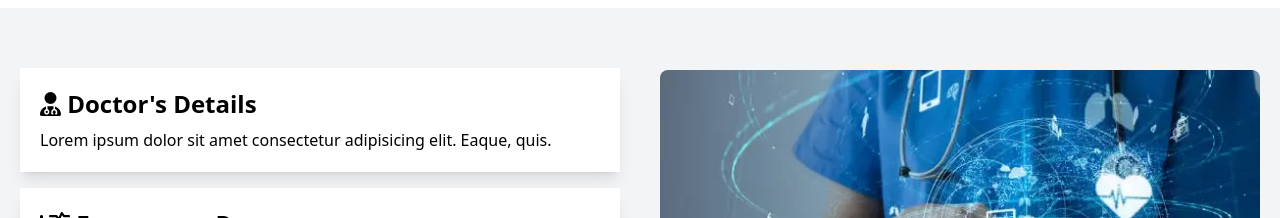
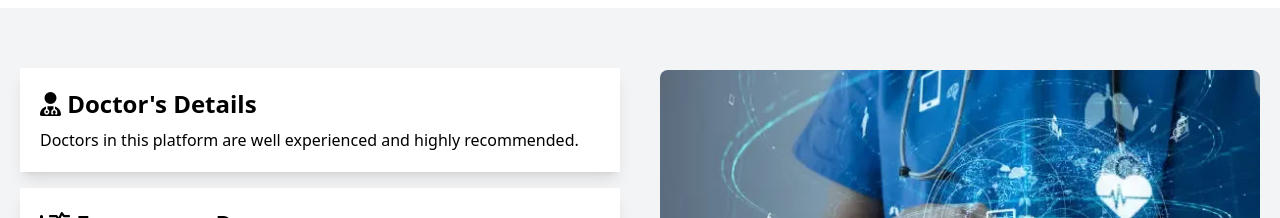
Before and after one commit to Nakiita/Appointment-Security, a React (Create React App) app in the folder frontend/: page / in a window 1280 px wide. Shown: the part 800-1018 px from the top of the page. Built offline with nearby package versions, Linux system fonts and the light colour scheme.

Commit message:
Added doctor's details

```diff
--- a/frontend/src/pages/User/UserDashboard.jsx
+++ b/frontend/src/pages/User/UserDashboard.jsx
@@ -48,8 +48,7 @@ const UserDashboard = () => {
                     <FontAwesomeIcon icon={faUserDoctor} /> Doctor's Details
                   </h3>
                   <p>
-                    Lorem ipsum dolor sit amet consectetur adipisicing elit.
-                    Eaque, quis.
+                    Doctors in this platform are well experienced and highly recommended.
                   </p>
                 </div>
 
```
